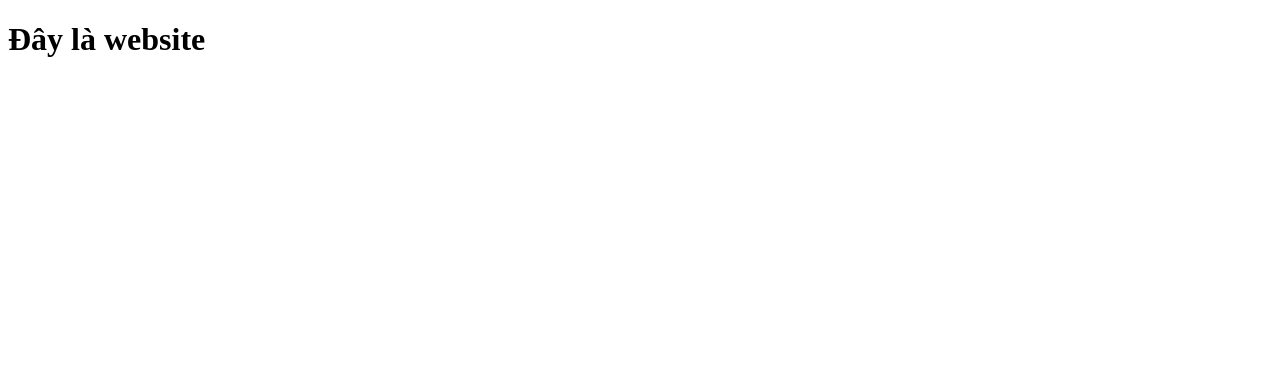
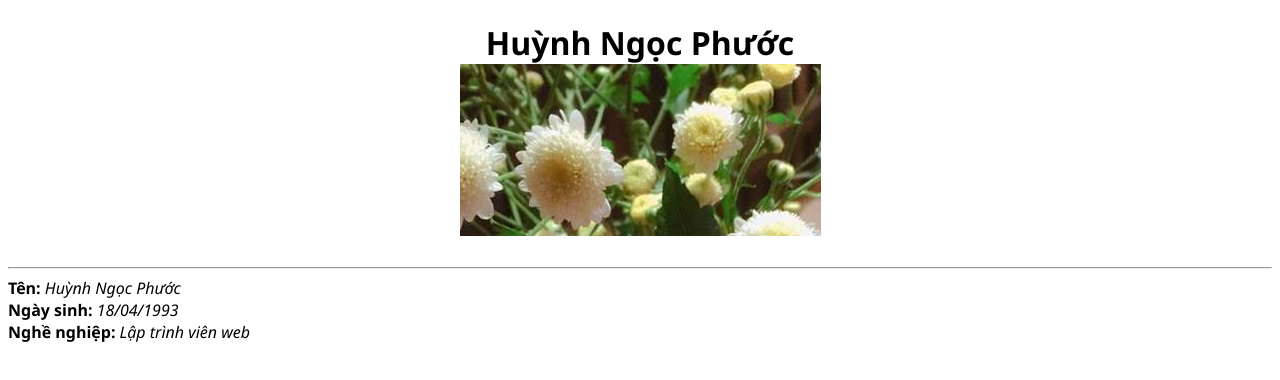
Before and after one commit to hnp180493/hnp180493.github.io, a plain HTML site: page index.html in a window 1280 px wide. Drawn offline with Linux system fonts and the light colour scheme.

Commit message:
add images

```diff
--- a/index.html
+++ b/index.html
@@ -9,6 +9,21 @@
 
 </head>
 <body>
-    <h1>Đây là website</h1>
+    <h1>
+        Huỳnh Ngọc Phước
+        <br>
+        <img src="images/hoa.jpg" />
+    </h1>
+
+    <hr>
+    <div class="thongtin">
+        <b>Tên: </b><i>Huỳnh Ngọc Phước</i>
+    </div class="thongtin">
+    <div>
+        <b>Ngày sinh: </b><i>18/04/1993</i>
+    </div>
+    <div class="thongtin">
+        <b>Nghề nghiệp: </b><i>Lập trình viên web</i>
+    </div>
 </body>
 </html>
--- a/main.css
+++ b/main.css
@@ -0,0 +1,7 @@
+body{
+    font-family: "segoe ui"
+}
+
+h1{
+    text-align: center
+}
```
Also changed, not shown: images/hoa.jpg (added).
